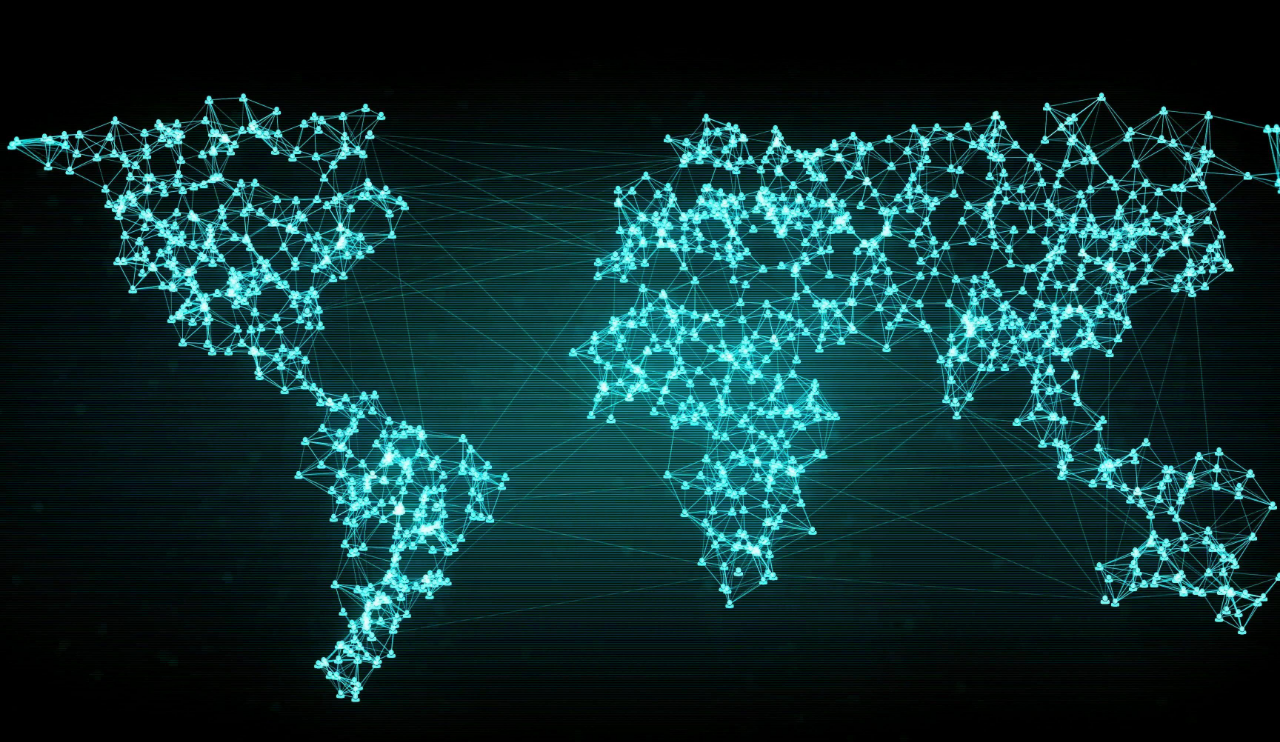
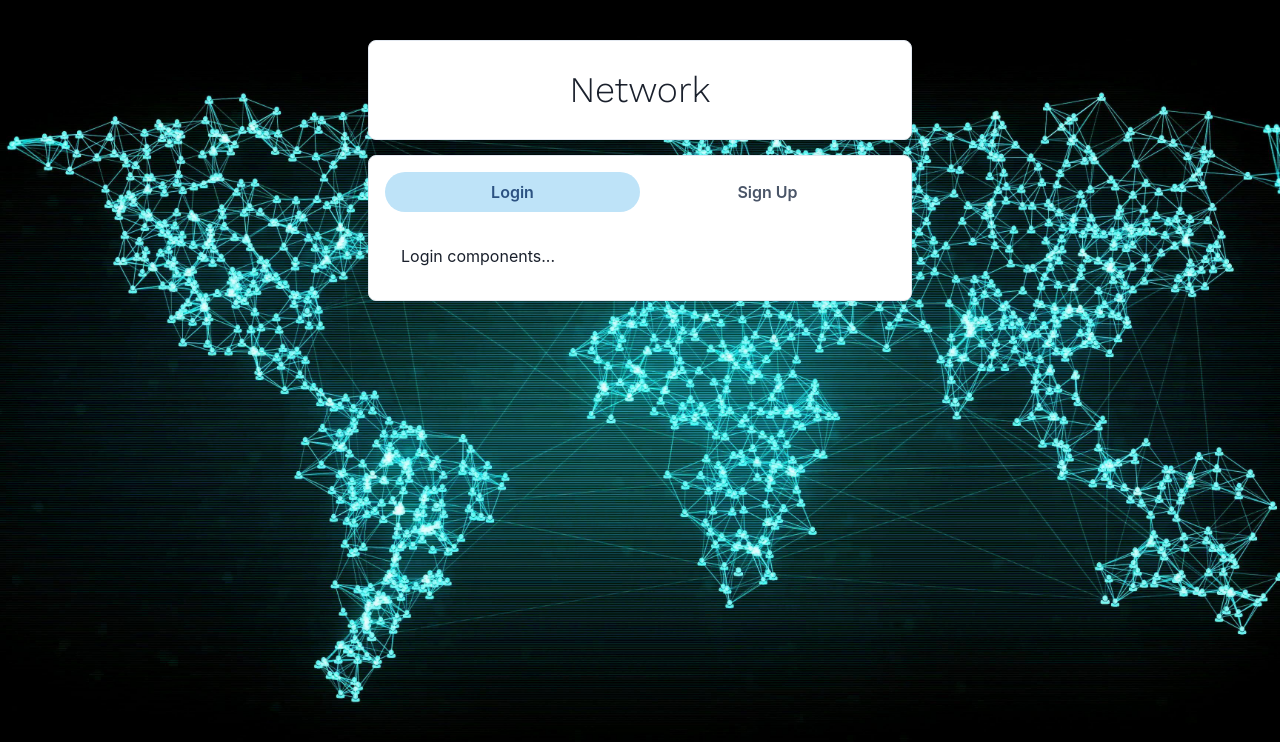
Before and after one commit to KamalShamsi/Network, a React (Create React App) app in the folder frontend/: page / in a window 1280 px wide. Shown: the top 742 px of the page. Built offline with nearby package versions, Linux system fonts and the light colour scheme.

Commit message:
Login Page components added

```diff
--- /dev/null
+++ b/frontend/src/Components/Authentication/SignUp.js
@@ -0,0 +1,11 @@
+import React from 'react'
+
+const SignUp = () => {
+  return (
+    <div>
+      Sign Up
+    </div>
+  )
+}
+
+export default SignUp
--- a/frontend/src/Pages/HomePage.js
+++ b/frontend/src/Pages/HomePage.js
@@ -1,13 +1,67 @@
-import React from 'react';
+// Import necessary components from Chakra UI
+import {
+    Box,
+    Container,
+    Tab,
+    TabList,
+    TabPanel,
+    TabPanels,
+    Tabs,
+    Text,
+    Flex
+} from "@chakra-ui/react";
 
-// Functional component representing the HomePage.
-const HomePage = () => {
+/*import Login from "../Components/Authentication/Login";
+import SignUp from "../Components/Authentication/SignUp";
+*/
+
+// Define the Homepage functional component
+function Homepage() {
     return (
-        <div>
+        // Main container for the homepage with a max width and content centered
+        <Container maxW="xl" centerContent>
 
-        </div>
-    )
+            {/* Flex box used to center the 'Network' text both horizontally and vertically */}
+            <Flex
+                justifyContent="center"
+                alignItems="center"
+                p={3}
+                bg="white"
+                w="100%"
+                m="40px 0 15px 0"
+                borderRadius="lg"
+                borderWidth="1px"
+                height="100px"
+            >
+                <Text fontSize="4xl" fontFamily="Work sans">
+                    Network
+                </Text>
+            </Flex>
+
+            {/* Box containing the Login and Sign Up tabs */}
+            <Box bg="white" w="100%" p={4} borderRadius="lg" borderWidth="1px">
+                <Tabs isFitted variant="soft-rounded">
+                    {/* Tab titles */}
+                    <TabList mb="1em">
+                        <Tab>Login</Tab>
+                        <Tab>Sign Up</Tab>
+                    </TabList>
+                    {/* Tab content */}
+                    <TabPanels>
+                        {/* Login tab content */}
+                        <TabPanel>
+                            <div>Login components...</div>
+                        </TabPanel>
+                        {/* Sign Up tab content */}
+                        <TabPanel>
+                            <div>Sign Up components...</div>
+                        </TabPanel>
+                    </TabPanels>
+                </Tabs>
+            </Box>
+        </Container>
+    );
 }
 
-// Exporting HomePage for use in other components.
-export default HomePage;
+// Export the Homepage component for use in other parts of the app
+export default Homepage;
```
Also changed, not shown: frontend/src/Components/Authentication/Login.js (added).
